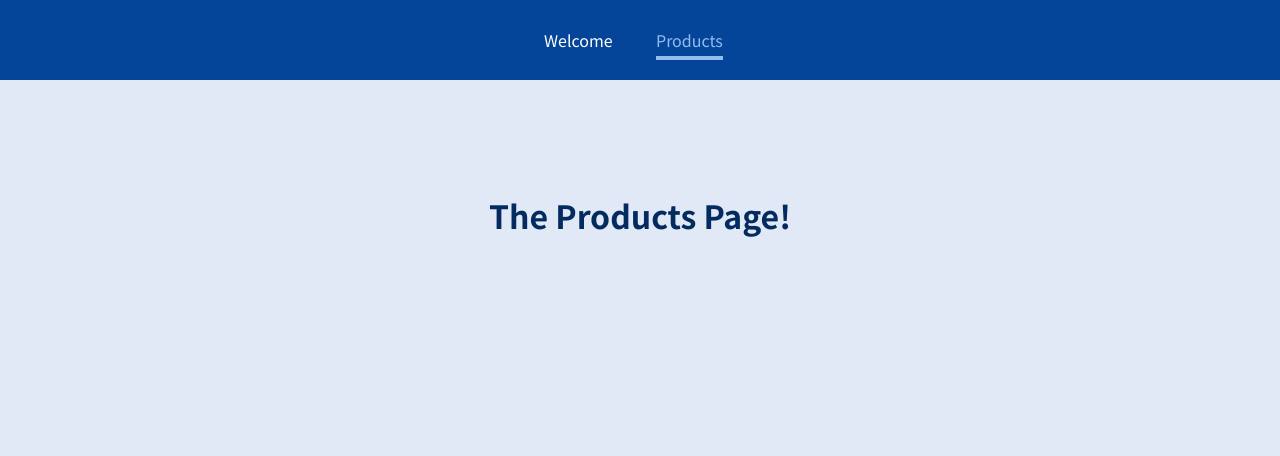
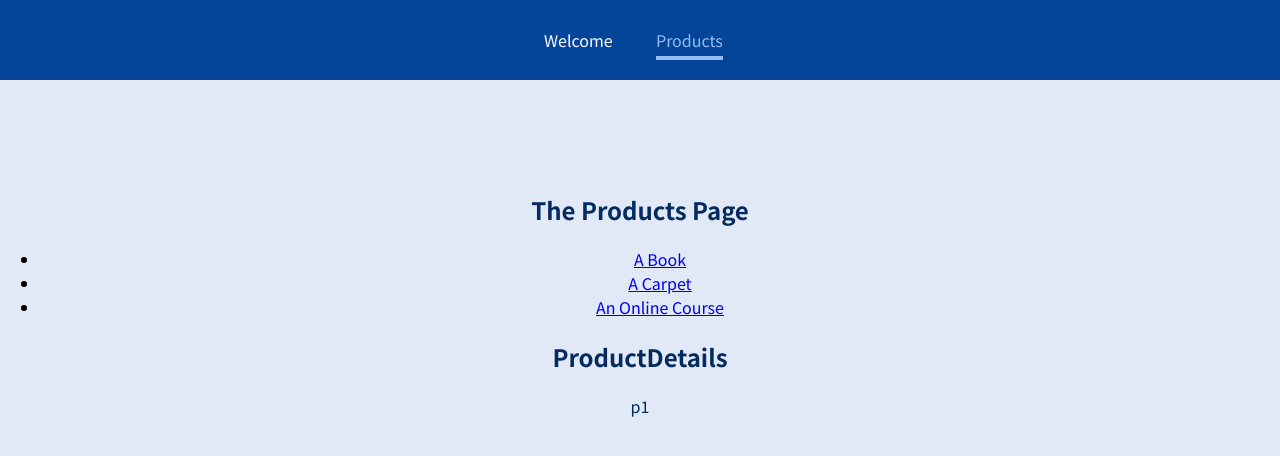
Before and after one commit to Brynner03/react_router_refresher, a JavaScript app: page /products/p1 in a window 1280 px wide. Shown: the top 456 px of the page. Built offline with nearby package versions, Linux system fonts and the light colour scheme.

Commit message:
Added Links to product page

```diff
--- a/src/App.js
+++ b/src/App.js
@@ -3,6 +3,7 @@ import { Route } from 'react-router-dom'
 import Welcome from './pages/Welcome'
 import Products from './pages/Products'
 import MainHeader from './components/MainHeader'
+import ProductDetails from './pages/ProductDetails'
 
 function App() {
   return (
@@ -15,6 +16,9 @@ function App() {
         <Route path='/products'>
           <Products />
         </Route>
+        <Route path='/products/:productId'>
+          <ProductDetails />
+        </Route>
       </main>
     </div>
   );
--- /dev/null
+++ b/src/pages/ProductDetails.js
@@ -0,0 +1,16 @@
+import { useParams } from 'react-router-dom'
+
+function ProductDetails() {
+  const params = useParams()
+
+  console.log(params.productId)
+
+  return (
+    <section>
+        <h1>ProductDetails</h1>
+        <p>{params.productId}</p>
+    </section>
+  )
+}
+
+export default ProductDetails
--- a/src/pages/Products.js
+++ b/src/pages/Products.js
@@ -1,5 +1,22 @@
+import { Link } from 'react-router-dom'
+
 const Products = () => {
-    return <h1>The Products Page!</h1>
+    return (
+        <section>
+            <h1>The Products Page</h1>
+            <ul>
+                <li>
+                    <Link to='/products/p1'>A Book</Link>
+                </li>
+                <li>
+                    <Link to='/products/p2'>A Carpet</Link>
+                </li>
+                <li>
+                    <Link to='/products/p3'>An Online Course</Link>
+                </li>
+            </ul>
+        </section>
+    )
 }
 
 
```
Also changed, not shown: 1 other file (tests, documents, lock files or other folders).
